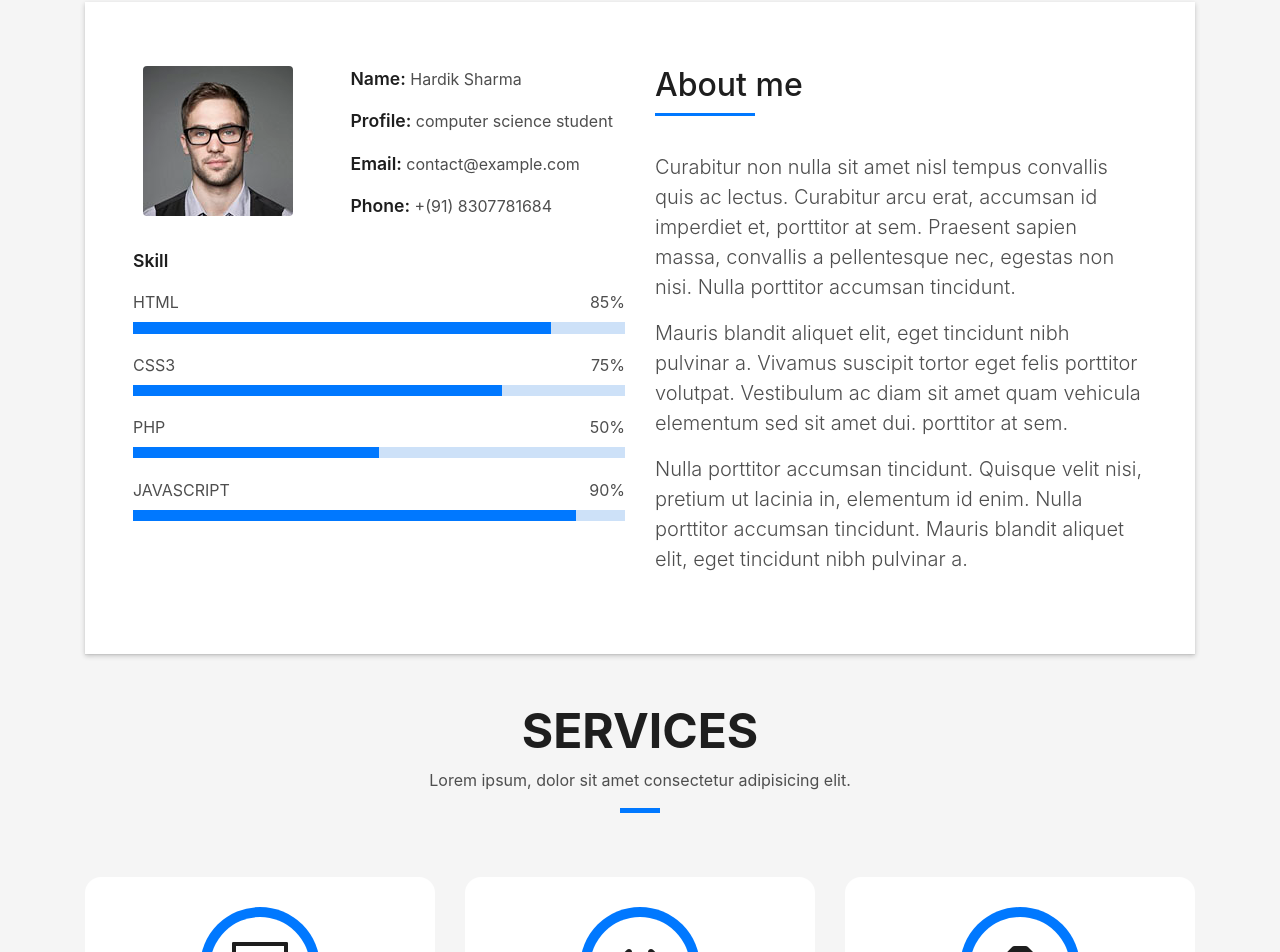
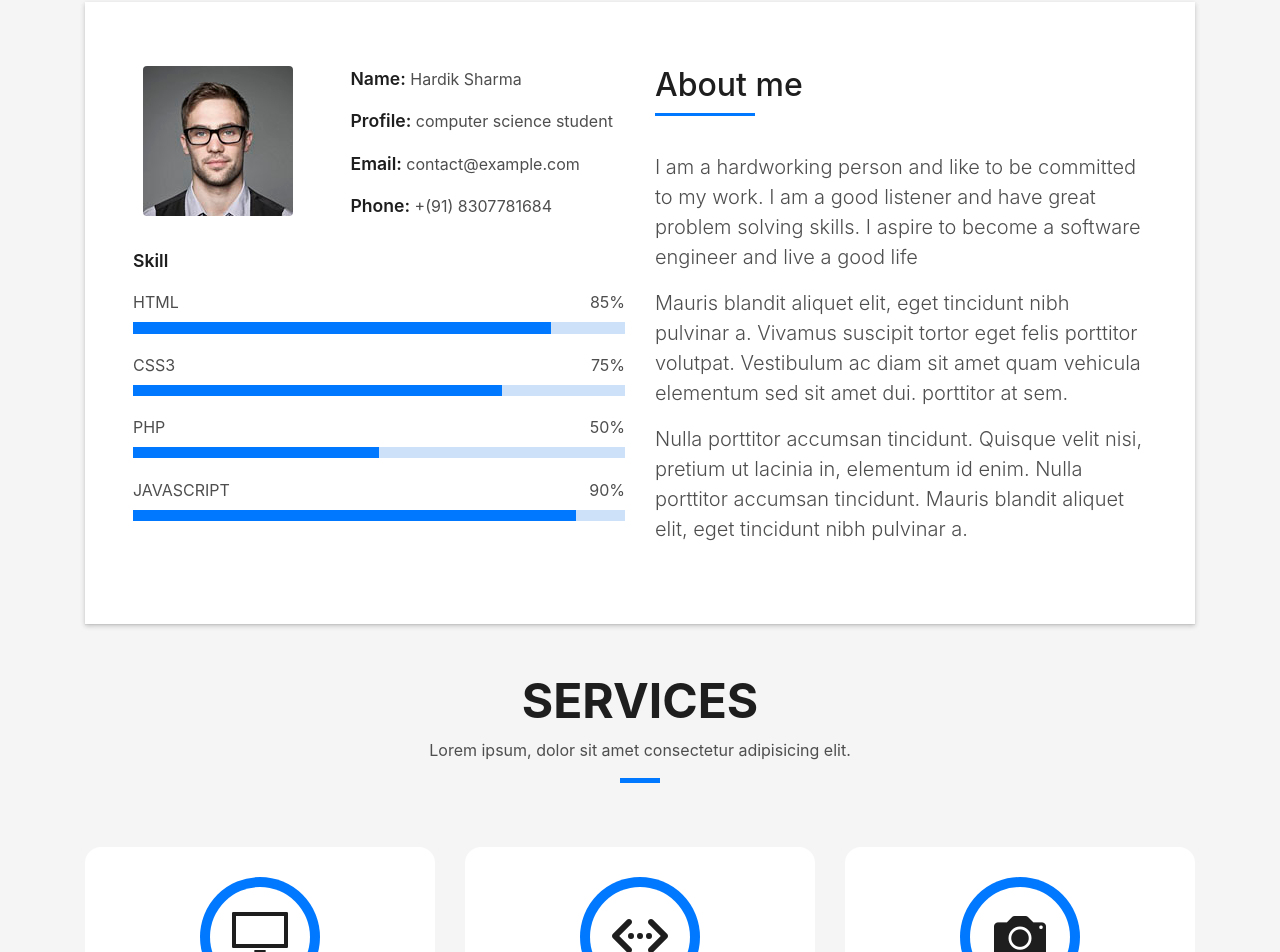
Before and after one commit to hhhardik69420/resume, a plain HTML site: page index.html in a window 1280 px wide. Shown: the part 862-1814 px from the top of the page. Drawn offline with Linux system fonts and the light colour scheme; files whose address does not match are found by name.

Commit message:
Update index.html

```diff
--- a/index.html
+++ b/index.html
@@ -134,10 +134,10 @@
                     </h5>
                   </div>
                   <p class="lead">
-                    Curabitur non nulla sit amet nisl tempus convallis quis ac lectus. Curabitur arcu erat, accumsan id
-                    imperdiet et, porttitor
-                    at sem. Praesent sapien massa, convallis a pellentesque nec, egestas non nisi. Nulla
-                    porttitor accumsan tincidunt.
+                    I am a hardworking person and like to be committed to my work.
+                    I am a good listener and have great problem solving skills. I aspire to become a
+                    software engineer and live a good life
+
                   </p>
                   <p class="lead">
                     Mauris blandit aliquet elit, eget tincidunt nibh pulvinar a. Vivamus suscipit tortor eget felis
```
